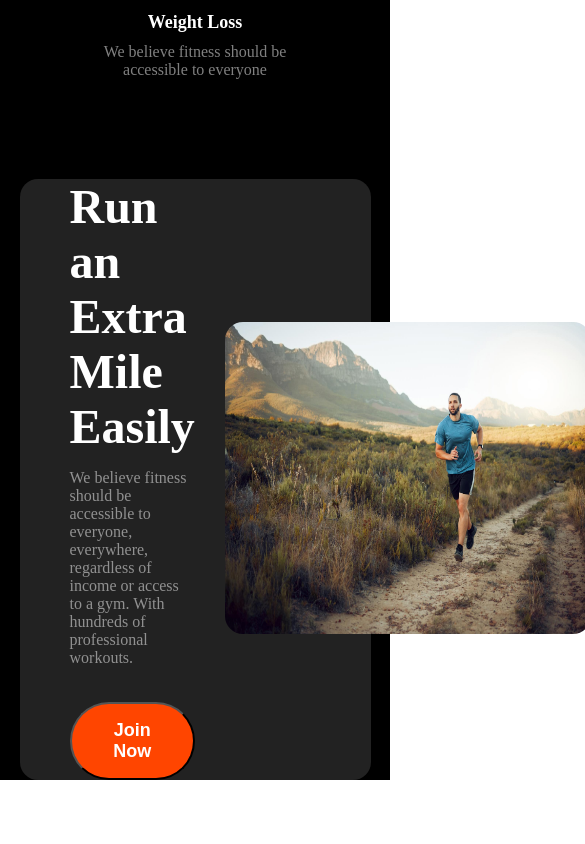
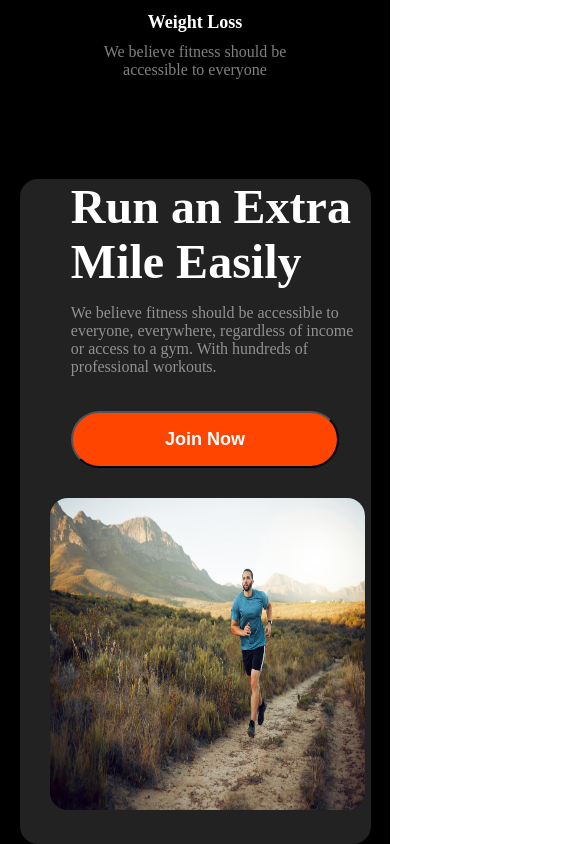
Before and after one commit to Momota02/Assignment2, a plain HTML site: page index.html in a window 390 px wide. Shown: the part 2404-3248 px from the top of the page, 585 px wide, since content can reach past the window. Before the commit the page ends 3184 px from the top, so only its background shows below. Drawn offline with Linux system fonts and the light colour scheme.

Commit message:
miles section responsive complete

```diff
--- a/responsive.css
+++ b/responsive.css
@@ -35,4 +35,18 @@
     .habit-image{
        flex-direction: column;
     }
+    .miles{
+        flex-direction: column;
+    }
+    .miles-content{
+        width: 85%;
+
+    }
+    .miles-content button{
+        width: 90%;
+    }
+
+    .run-image img{
+        width: 90%;
+    }
 }
```
